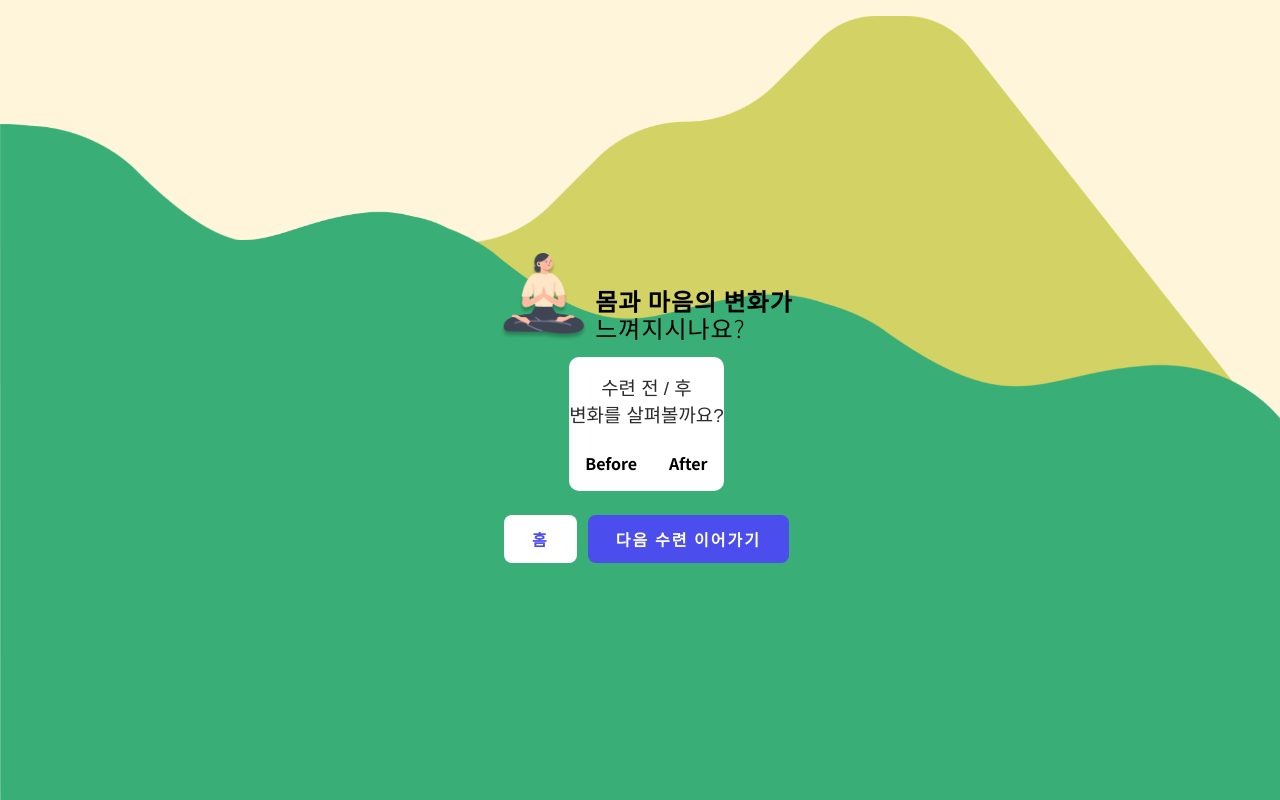
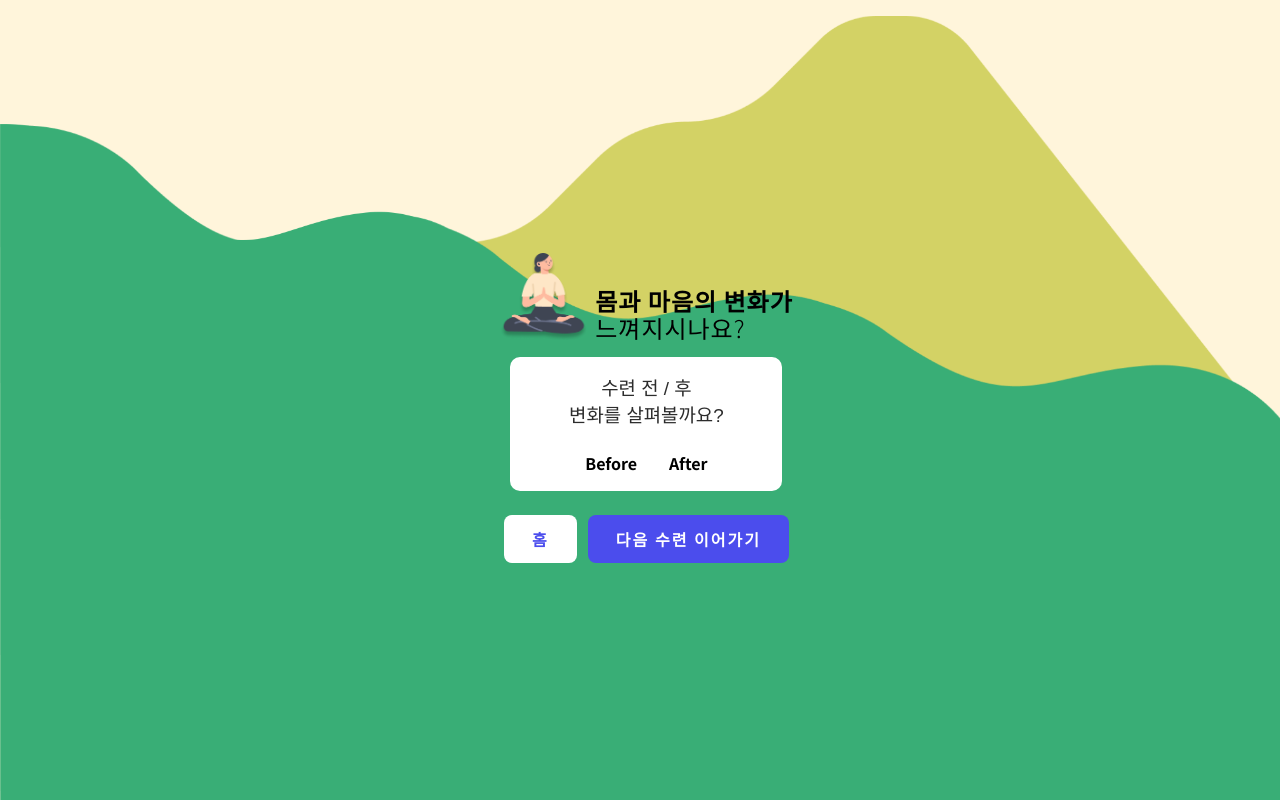
Before and after one commit to mmyeon/yogalim, a React (Create React App) app: page /practice/1/1/review in a window 1280 px wide. Built offline with nearby package versions, Linux system fonts and the light colour scheme; a web font is replaced by a local one.

Commit message:
[style] Card 컴포넌트 > width 설정

```diff
--- a/src/components/Card.js
+++ b/src/components/Card.js
@@ -7,7 +7,9 @@ const StyledCard = styled.section`
   margin-bottom: 1.5em;
   background: ${COLORS.white};
   border-radius: 10px;
-  padding: 1em 0;
+  padding: 1em 0.5em;
+  width: 17em;
+  max-width: 18em;
 
   > .desc {
     font-family: ${FONT_FAMILY.point};
--- a/src/components/Range/index.styles.js
+++ b/src/components/Range/index.styles.js
@@ -2,7 +2,7 @@ import styled from "styled-components";
 import { COLORS, FONT_WEIGHT } from "../../styles/constant";
 
 export const Range = styled.div`
-  width: 18.75rem;
+  width: 100%;
   height: 4em;
   padding: 0 2.8em;
 
```
